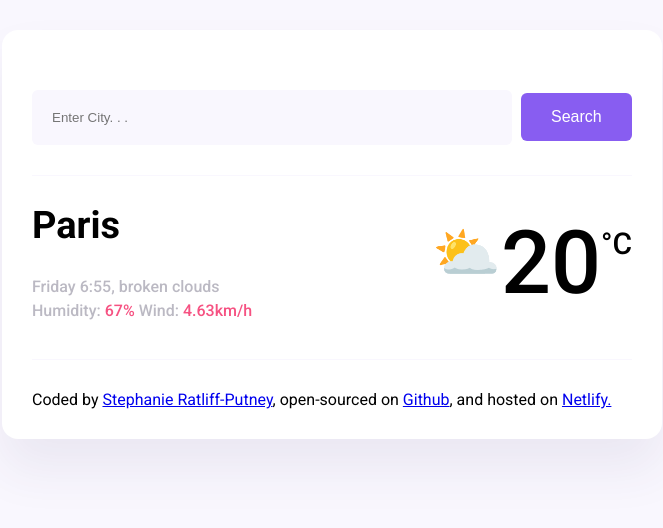
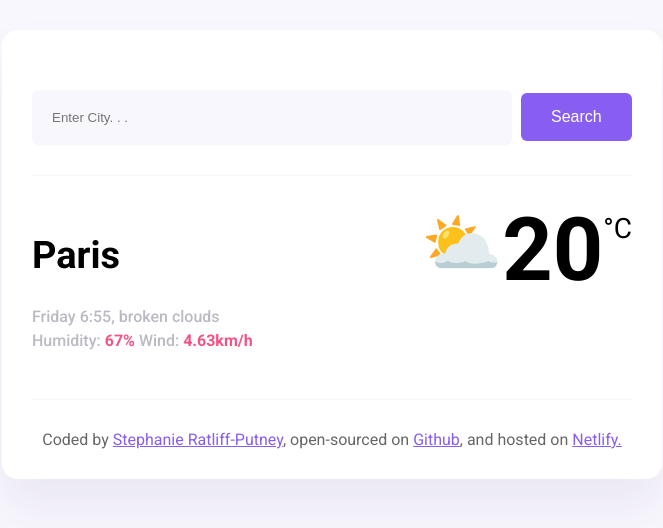
Before and after one commit to MutableSpectre/srp-weather-application-project, a website: page index.html in a window 1280 px wide. Shown: the whole page, without its empty margins (308-971 px from the left). Drawn offline with Linux system fonts and the light colour scheme; a web font is replaced by a local one.

Commit message:
Add, Removed, Fixed HTML & CSS

```diff
--- a/index.html
+++ b/index.html
@@ -18,16 +18,18 @@
         </form>
     </header>
     <main>
+        <div class="weather-app">
         <div>
-            <h1>Paris</h1>
-            <p>
+            <h1 class="weather-city">Paris</h1>
+            <p class="weather-data">
             Friday 6:55, broken clouds
             </br>
-            Humidity: <span class="humidity-wind-numbers">67%</span> Wind: <span class="humidity-wind-numbers">4.63km/h</span>
+            Humidity: <strong>67%</strong> Wind: <strong>4.63km/h</strong>
             </p>
         </div>
         <div class="temperature-reading">
-            <span class="sun-emoji">⛅</span> <span class="temperature">20</span><span class="degrees">°C</span>
+            <div class="weather-app-emoji">⛅</div> <div class="temperature">20</div><div class="degrees">°C</div>
+        </div>
         </div>
     </main>
     <footer>
--- a/src/styles.css
+++ b/src/styles.css
@@ -3,31 +3,8 @@ body {
     font-family: "Roboto", sans-serif;
 }
 
-header {
-    border-bottom: 1px solid #f9f7fe;
-    padding: 30px 0;
-
-}
-
-main {
-  border-bottom: 1px solid #f9f7fe;
-  height: 158px;
-}
-
-h1 {
-    font-size: 38px;
-    line-height: 48px;
-}
-
-p {
-    color: #BBB9C3;
-    font-size: 16px;
-    font-weight: 500;
-    line-height: 24px;
-}
-
-footer {
-    margin-top: 30px;
+a {
+    color: #885DF1;
 }
 
 .container {
@@ -37,6 +14,12 @@ footer {
     margin: 30px auto;
     max-width: 600px;
     padding: 30px;
+}
+
+header {
+    border-bottom: 1px solid #f9f7fe;
+    padding: 30px 0;
+
 }
 
 .search-input {
@@ -57,28 +40,53 @@ footer {
     padding: 15px 30px;
 }
 
-.humidity-wind-numbers {
+main {
+    padding: 30px 0;
+}
+
+.weather-app {
+    display: flex;
+    justify-content: space-between;
+}
+
+.weather-city {
+    font-size: 38px;
+    line-height: 48px;
+}
+
+.weather-data {
+    color: #BBB9C3;
+    font-size: 16px;
+    font-weight: 500;
+    line-height: 24px;
+}
+
+.weather-data strong {
     color: #F65282;
 }
 
 .temperature-reading {
     display: flex;
-    justify-content: right;
-    transform: translate(0px, -128px);
 }
 
-.sun-emoji {
-    font-size: 55px;
-    transform: translate(0px, 10px);
+.weather-app-emoji {
+    font-size: 65px;
 }
 
 .temperature {
     font-size: 88px;
-    font-weight: 500;
+    font-weight: bold;
+    line-height: 88px;
 }
 
 .degrees {
-    font-size: 30px;
-    font-weight: 500;
-    transform: translate(0px, 15px);
+    margin-top: 6px;
+    font-size: 28px;
 }
+
+footer {
+    border-top: 1px solid #f9f7fe;
+    color: rgba(0, 0, 0, 0.6);
+    padding: 30px 0 0 0;
+    text-align: center;
+}
```
